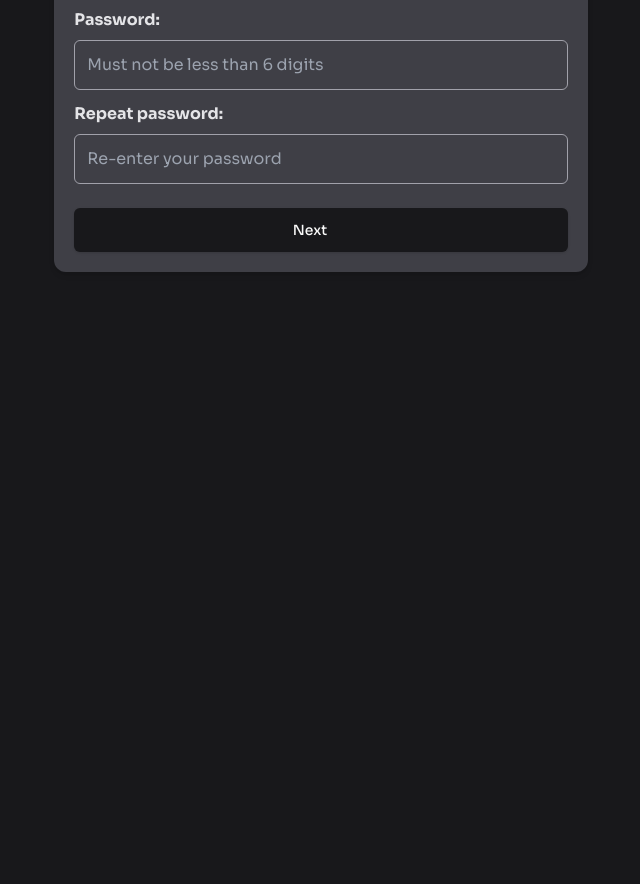
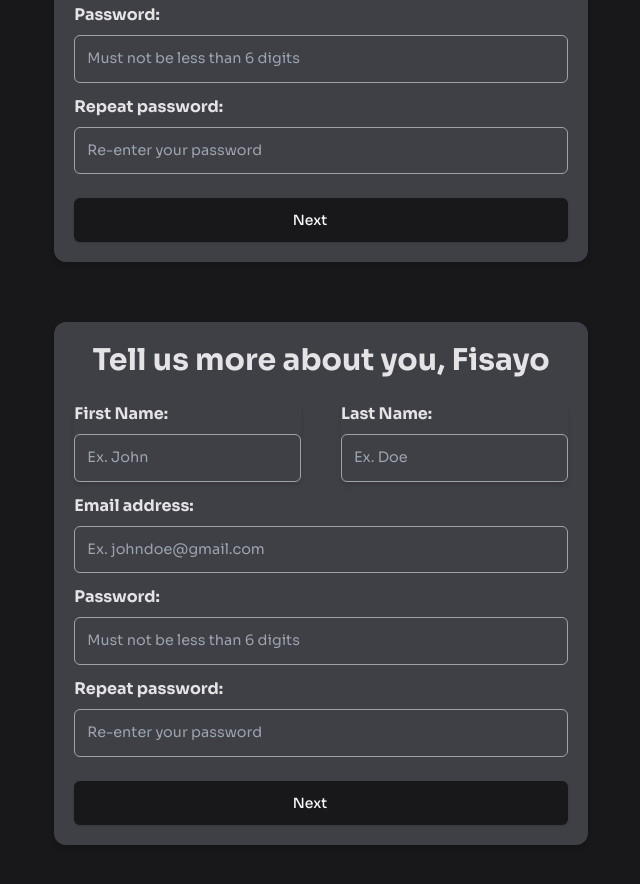
Before and after one commit to fisayo-dev/racc, a React (Vite) app: page /signup in a window 1280 px wide. Shown: the part 420-1304 px from the top of the page, without its empty margins (319-959 px from the left). Before the commit the page ends 800 px from the top, so only its background shows below. Built offline with nearby package versions, Linux system fonts and the light colour scheme; some icons are missing.

Commit message:
changed general font of input

```diff
--- a/src/pages/Signup.jsx
+++ b/src/pages/Signup.jsx
@@ -22,7 +22,7 @@ const Signup = () => {
                   <label className="font-bold">First Name:</label>
                   <input
                     type="text"
-                    className="border-[0.1rem] border-zinc-400 py-3 px-3 rounded-md w-full"
+                    className="border-[0.1rem] text-[0.9rem] text-[0.9rem] border-zinc-400 py-3 px-3 rounded-md w-full"
                     placeholder="Ex. John "
                   />
                 </div>
@@ -30,7 +30,7 @@ const Signup = () => {
                   <label className="font-bold">Last Name:</label>
                   <input
                     type="text"
-                    className="border-[0.1rem] border-zinc-400 py-3 px-3 rounded-md w-full"
+                    className="border-[0.1rem] text-[0.9rem] text-[0.9rem] border-zinc-400 py-3 px-3 rounded-md w-full"
                     placeholder="Ex. Doe "
                   />
                 </div>
@@ -39,7 +39,7 @@ const Signup = () => {
                 <label className="font-bold">Email address:</label>
                 <input
                   type="text"
-                  className="border-[0.1rem] border-zinc-400 py-3 px-3 rounded-md w-full"
+                  className="border-[0.1rem] text-[0.9rem] border-zinc-400 py-3 px-3 rounded-md w-full"
                   placeholder="Ex. johndoe@gmail.com"
                 />
               </div>
@@ -47,7 +47,7 @@ const Signup = () => {
                 <label className="font-bold">Password:</label>
                 <input
                   type="password"
-                  className="border-[0.1rem] border-zinc-400 py-3 px-3 rounded-md w-full"
+                  className="border-[0.1rem] text-[0.9rem] border-zinc-400 py-3 px-3 rounded-md w-full"
                   placeholder="Must not be less than 6 digits"
                 />
               </div>
@@ -55,7 +55,60 @@ const Signup = () => {
                 <label className="font-bold">Repeat password:</label>
                 <input
                   type="password"
-                  className="border-[0.1rem] border-zinc-400 py-3 px-3 rounded-md w-full"
+                  className="border-[0.1rem] text-[0.9rem] border-zinc-400 py-3 px-3 rounded-md w-full"
+                  placeholder="Re-enter your password"
+                />
+              </div>
+            </div>
+              <Button type="icon">
+                <p>Next</p>
+                <Forward />
+              </Button>
+          </div>
+        </div>
+        <div className=" md:w-5/12 sm:w-3/5 w-full shadow-md mx-auto bg-zinc-700 md:rounded-xl rounded-t-3xl p-5 my-5">
+          <div className="grid gap-6">
+            <h2 className="text-center text-3xl font-bold">Tell us more about you, Fisayo</h2>
+            <div className="grid gap-3">
+              <div className="grid md:flex items-center md:gap-10 gap-3">
+                <div className="grid gap-2 w-full shadow-md">
+                  <label className="font-bold">First Name:</label>
+                  <input
+                    type="text"
+                    className="border-[0.1rem] text-[0.9rem] border-zinc-400 py-3 px-3 rounded-md w-full"
+                    placeholder="Ex. John "
+                  />
+                </div>
+                <div className="grid gap-2 w-full shadow-md">
+                  <label className="font-bold">Last Name:</label>
+                  <input
+                    type="text"
+                    className="border-[0.1rem] text-[0.9rem] border-zinc-400 py-3 px-3 rounded-md w-full"
+                    placeholder="Ex. Doe "
+                  />
+                </div>
+              </div>
+              <div className="grid gap-2">
+                <label className="font-bold">Email address:</label>
+                <input
+                  type="text"
+                  className="border-[0.1rem] text-[0.9rem] border-zinc-400 py-3 px-3 rounded-md w-full"
+                  placeholder="Ex. johndoe@gmail.com"
+                />
+              </div>
+              <div className="grid gap-2">
+                <label className="font-bold">Password:</label>
+                <input
+                  type="password"
+                  className="border-[0.1rem] text-[0.9rem] border-zinc-400 py-3 px-3 rounded-md w-full"
+                  placeholder="Must not be less than 6 digits"
+                />
+              </div>
+              <div className="grid gap-2">
+                <label className="font-bold">Repeat password:</label>
+                <input
+                  type="password"
+                  className="border-[0.1rem] text-[0.9rem] border-zinc-400 py-3 px-3 rounded-md w-full"
                   placeholder="Re-enter your password"
                 />
               </div>
```
